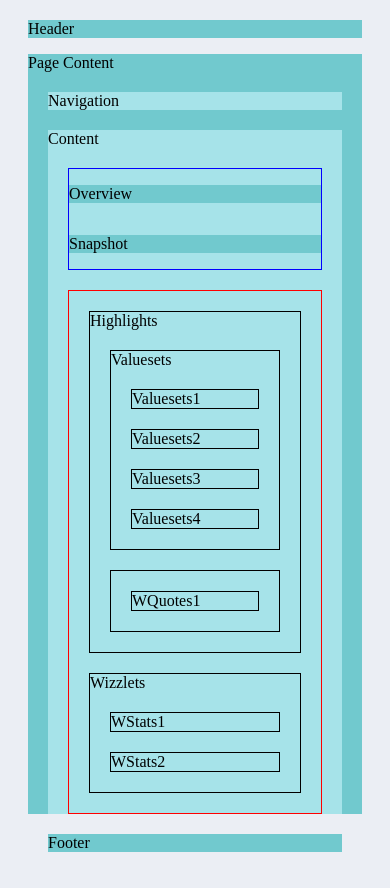
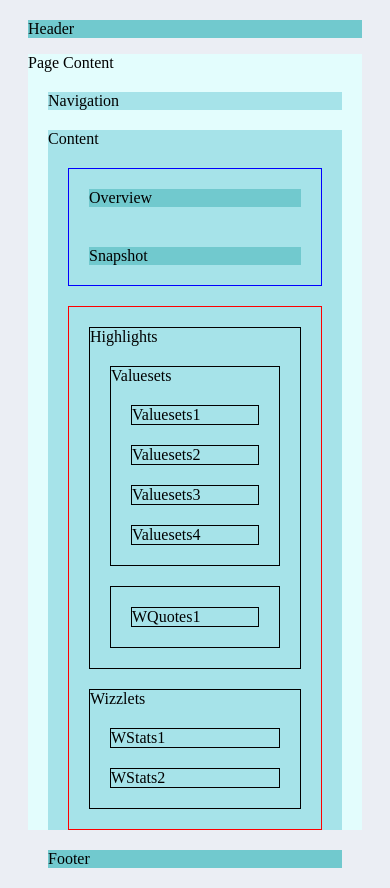
Before and after one commit to gopivjn/casewebpage, a plain HTML site: page index.html in a window 390 px wide. Drawn offline with Linux system fonts and the light colour scheme.

Commit message:
Overview and Snapshot Responsive

```diff
--- a/index.html
+++ b/index.html
@@ -5,17 +5,19 @@
             CaseWebpage
         </title>
         <link rel="stylesheet" href="./styleindex.css">
+        <meta name="viewport" content= "width=device-width, initial-scale=1.0">
+
     </head>
     <body>
         <div id="page">
             <div id="head" class="bg4";>Header</div>
-            <div id="pagecontent" class="bg4" style="max-width:1280px;">
+            <div id="pagecontent" class="bg1">
                 <p>Page Content</p>
                 <div id="nav" class="bg3">Navigation</div>
                 <div id="content" class="bg3">Content
-                    <div id="toprow" style="border:1px solid blue; width:auto; height:auto;">
-                        <div id="overview" class="bg4">Overview</div>
-                        <div id="snapshot" class="bg4">Snapshot</div>
+                    <div id="toprow" style="border:1px solid blue;">
+                        <div id="overview" class= "bg4">Overview</div>
+                        <div id="snapshot" class= "bg4">Snapshot</div>
                     </div>
                     <div id="bottomrow" style="border:1px solid red">
                         <div id="highlights" style="border:1px solid black;">Highlights
--- a/styleindex.css
+++ b/styleindex.css
@@ -10,20 +10,22 @@
                 margin: 0 auto;
             }
             #pagecontent{
+                max-width:1280px;
                 margin: 0 auto;
             }
-            #toprow{
-                display: flex;
+            #toprow {
+            display: flex;
+
             }
+
             #overview {
                 width: 75%;
-                height: auto;
 
             }
             #snapshot {
                 width: 25%;
-                height: auto;
                 float: left;
+
             }
             .bg1{
                 background-color: #e3fdfd;
@@ -38,17 +40,19 @@
                 background-color: #71c9ce;
             }
 
-            @media all and (max-width:600px){
-                #overview{
-                    width:100%;
-                    margin: 16px auto;
+            @media screen and (max-width: 770px) {
+
+                #toprow {
+
+                    flex-direction: column;
+                    height: auto;
+                }
+                #overview  {
+                    width:auto;
+                    height: auto;
                 }
                 #snapshot {
-                    width: 100%;
-                    margin: 16px auto;
-                    float: none;
+                    width: auto;
+                    height: auto;
                 }
-                #toprow {
-                    display: grid;
-                    }
             }
```
